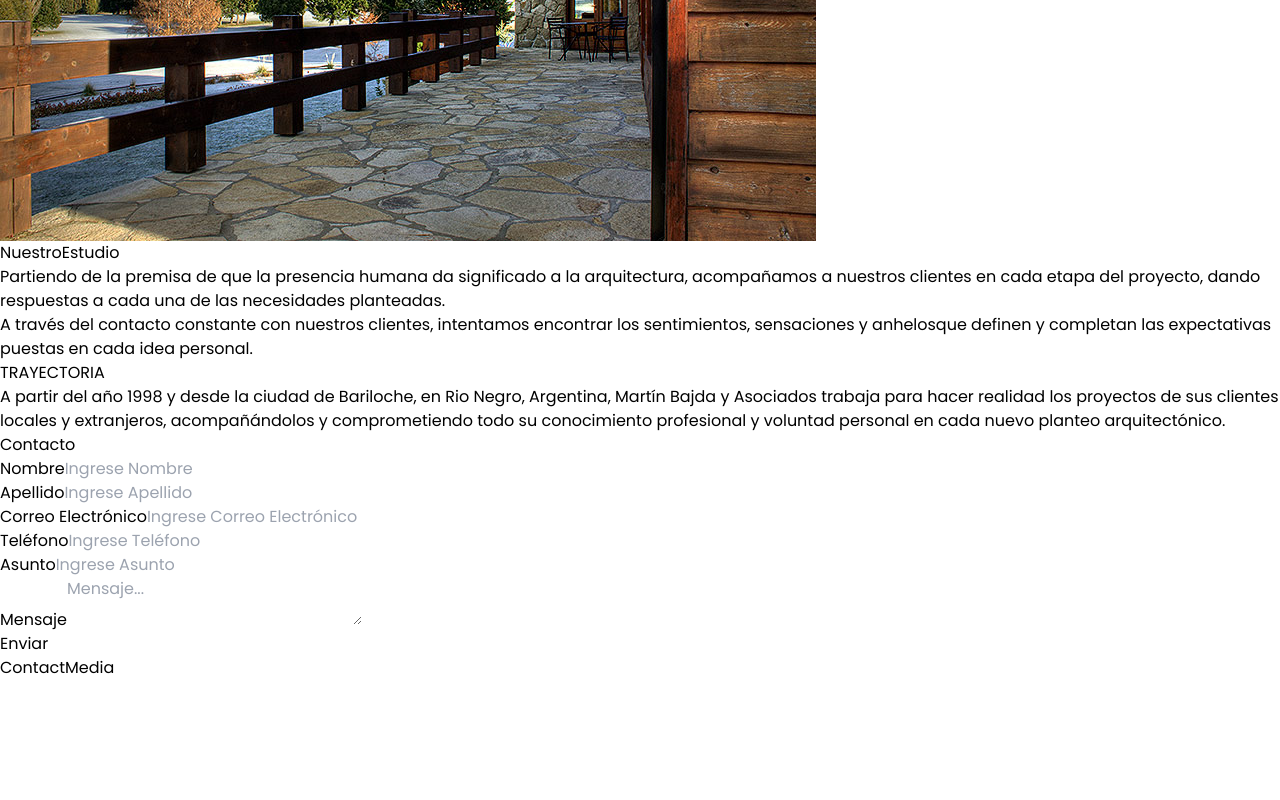
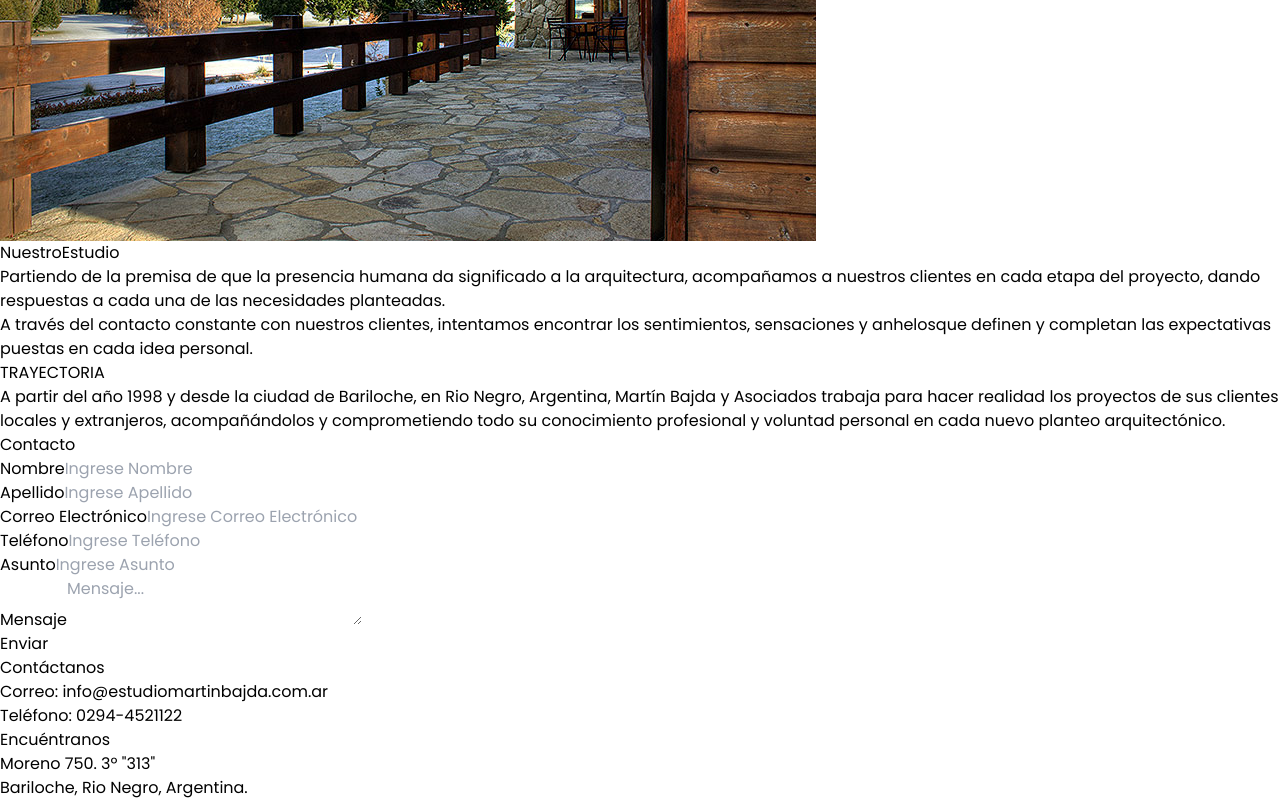
Before and after one commit to 4Bprogramming/BajdaNextJs, a Next.js app: page / in a window 1280 px wide. Shown: the part 1164-1964 px from the top of the page. Before the commit the page ends 1844 px from the top, so only its background shows below. Built offline with nearby package versions, Linux system fonts and the light colour scheme.

Commit message:
contact media created

```diff
--- a/src/Components/ConctactMedia/ContactMedia.jsx
+++ b/src/Components/ConctactMedia/ContactMedia.jsx
@@ -1,8 +1,21 @@
 import React from 'react'
+import Link from 'next/link'
 
 function ContactMedia() {
   return (
-    <div>ContactMedia</div>
+    <media-container class=" flex flex-col gap-y-3 md:col-span-5 lg:col-span-4">
+      <contact-us class="flex flex-col items-start ml-4 w-full ">
+        <h4 class=" text-2xl font-semibold text-grey-1">Contáctanos</h4>
+        <p>Correo: <Link href={"mailto:info@estudiomartinbajda.com.ar"}>info@estudiomartinbajda.com.ar</Link></p>
+        <p>Teléfono: <span class="text-grey-1">0294-4521122</span></p>
+      </contact-us>
+      <find-us class="flex flex-col items-start ml-4  w-full">
+        <h4 class=" text-2xl font-semibold text-grey-1">Encuéntranos</h4>
+        <p>Moreno 750. 3º "313"</p>
+        <p>Bariloche, Rio Negro, Argentina.</p>
+
+      </find-us>
+    </media-container>
   )
 }
 
```
